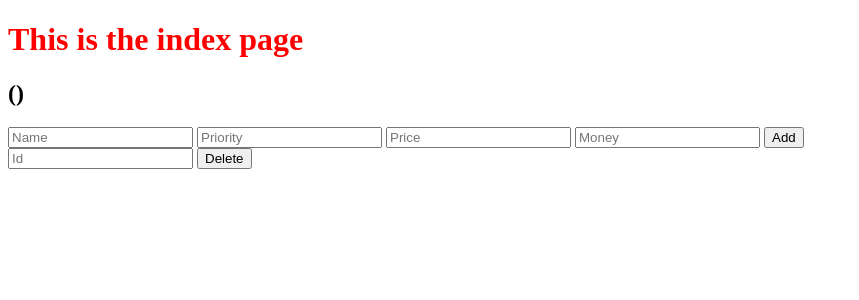
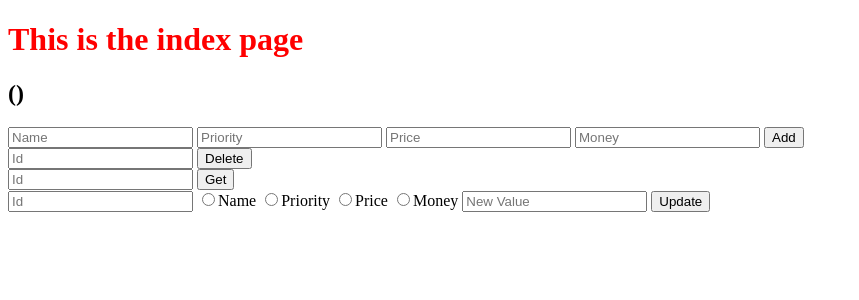
Before and after one commit to PGalicia/BudgetPlanner, a Flask app: page / in a window 1280 px wide. Shown: the top 300 px of the page, without its empty margins (0-859 px from the left). Run offline with Flask 2, Linux system fonts and the light colour scheme; data that the repository does not hold is empty.

Commit message:
Created MySQL functions

```diff
--- a/main.py
+++ b/main.py
@@ -4,11 +4,9 @@
 
 app = Flask(__name__)
 
-# Test
-
 @app.route("/")
 def index():
-    return render_template("index.html", list=mysqlcommands.get_items())
+    return render_template("index.html", list=mysqlcommands.get_all_items())
 
 
 # Add an item to the database
@@ -18,38 +16,17 @@
     name = request.form['name']
     priority = request.form['priority']
     price = request.form['price']
-    money = request.form['money']
+    money = request.form['money'] # TASK: make sure that if it's empty then add a zero
 
     # Check if any of the data is valid
     # priority - check if it's an int and the length is just one
     # price - check that it's a float (maybe just use the way you enter money for the bank)
     # allocated_money - check that it's a float (maybe just use the way you enter money for the bank)
 
-    connection = pymysql.connect(
-        host='localhost',
-        user='root',
-        password='',
-        db='budget',
-    )
-
-    try:
-        with connection.cursor() as cursor:
-            sql = "INSERT INTO item (name, priority, price, allocated_money) VALUES (%s, %s, %s, %s)"
-            try:
-                cursor.execute(sql, (name, priority, price, money))
-
-            except:
-                return jsonify({"message": "Data was not be able to add"})
-
-        connection.commit()
-        allItems = mysqlcommands.get_items()
-
-    finally:
-        connection.close()
-        return jsonify({
-            "message" : "Data successfully added",
-            "allItems" : allItems
-        })
+    return jsonify({
+        "message" : mysqlcommands.add_item(name, priority, price, money),
+        "allItems" : mysqlcommands.get_all_items()
+    })
 
 
 # Remove an item from the database
@@ -60,30 +37,65 @@
 
     # Check if the ID exists
 
-    connection = pymysql.connect(
-        host='localhost',
-        user='root',
-        password='',
-        db='budget',
-    )
+    return jsonify({
+        "message" : mysqlcommands.delete_item(id),
+        "allItems" : mysqlcommands.get_all_items()
+    })
 
-    try:
-        with connection.cursor() as cursor:
-            sql = "DELETE FROM budget.item WHERE id = %s"
-            try:
-                cursor.execute(sql, (id,))
-            except:
-                return jsonify({"message": "Item was not successfully deleted"})
 
-        connection.commit()
-        allItems = mysqlcommands.get_items()
-    finally:
-        connection.close()
+# Get the item from the database
+@app.route("/item", methods=['POST'])
+def get():
+    id = request.form['id']
+
+    item = mysqlcommands.get_item(id)
+
+    if len(item) == 0:
         return jsonify({
-            "message": "Item successfully deleted",
-            "allItems": allItems
+            "message" : "ID does not exist"
         })
 
+    return jsonify({
+        "item" : item,
+    })
+
+
+# Update the item
+@app.route("/edit/<category>" , methods=['POST'])
+def edit(category):
+
+    id = request.form['id']
+    newValue = request.form['value']
+
+    # Check that the ID exists
+    # Check if the newValue is valid
+
+    if category == "name":
+        return jsonify({
+            "message" : mysqlcommands.edit_item_name(id, newValue),
+            "allItems": mysqlcommands.get_all_items()
+        })
+    elif category == "priority":
+        return jsonify({
+            "message" : mysqlcommands.edit_item_priority(id, newValue),
+            "allItems": mysqlcommands.get_all_items()
+        })
+    elif category == "price":
+        return jsonify({
+            "message" : mysqlcommands.edit_item_price(id, newValue),
+            "allItems": mysqlcommands.get_all_items()
+        })
+    elif category == "money":
+        return jsonify({
+            "message" : mysqlcommands.edit_item_money(id, newValue),
+            "allItems": mysqlcommands.get_all_items()
+        })
+
+    # Error Case (Need Fixing)
+    return jsonify({
+        "message" : "FAIL",
+        "allItems": mysqlcommands.get_all_items()
+    })
 
 if __name__ == "__main__":
     app.run(debug=True)
--- a/mysqlcommands.py
+++ b/mysqlcommands.py
@@ -1,7 +1,7 @@
 import pymysql
 
 # Get All Item Objects
-def get_items():
+def get_all_items():
 
     connection = pymysql.connect(
         host='localhost',
@@ -17,6 +17,7 @@
                 cursor.execute(sql)
                 result = cursor.fetchall()
 
+            # TASK: From current tests this code is unreachable, possibly just delete it
             except:
                 print("Oops! Something wrong")
 
@@ -24,9 +25,181 @@
     finally:
         connection.close()
 
-        # Ensure that the item is formatted correctly - This prevent inconsistency
+        # TASK: Ensure that the item is formatted correctly - This prevent inconsistency
         return result
-#
-# # Get Item Object
-# # Add Item Object
-# # Edit Item Object
+
+
+# Get Item Object
+def get_item(id):
+
+    connection = pymysql.connect(
+        host='localhost',
+        user='root',
+        password='',
+        db='budget',
+    )
+
+    try:
+        with connection.cursor() as cursor:
+            sql = "SELECT * FROM budget.item WHERE id = %s;"
+            try:
+                cursor.execute(sql, (id,))
+                result = cursor.fetchone()
+
+                if result is None:
+                    result = ()
+
+            # TASK: From current tests this code is unreachable, possibly just delete it
+            except:
+                print("Oops! Something wrong")
+
+        connection.commit()
+    finally:
+        connection.close()
+
+        # TASK: Ensure that the item is formatted correctly - This prevent inconsistency
+        return result
+
+
+# Add Item Object
+def add_item(name, priority, price, money=0.00):
+
+    connection = pymysql.connect(
+        host='localhost',
+        user='root',
+        password='',
+        db='budget',
+    )
+
+    try:
+        with connection.cursor() as cursor:
+            sql = "INSERT INTO item (name, priority, price, allocated_money) VALUES (%s, %s, %s, %s)"
+            try:
+                cursor.execute(sql, (name, priority, price, money))
+
+            except:
+                return "Data was not be able to add"
+
+        connection.commit()
+
+    finally:
+        connection.close()
+        return "Data successfully added"
+
+
+# Remove Item Object
+def delete_item(id):
+
+    connection = pymysql.connect(
+        host='localhost',
+        user='root',
+        password='',
+        db='budget',
+    )
+
+    try:
+        with connection.cursor() as cursor:
+            sql = "DELETE FROM budget.item WHERE id = %s"
+            try:
+                cursor.execute(sql, (id,))
+            except:
+                return "Item was not successfully deleted"
+
+        connection.commit()
+
+    finally:
+        connection.close()
+        return "Item successfully deleted"
+
+
+# Edit Item Object
+def edit_item_name(id, name):
+    connection = pymysql.connect(
+        host='localhost',
+        user='root',
+        password='',
+        db='budget',
+    )
+
+    try:
+        with connection.cursor() as cursor:
+            sql = "UPDATE item SET name = %s WHERE id = %s;"
+            try:
+                cursor.execute(sql, (name, id))
+            except:
+                return "Name was not successfully changed"
+
+        connection.commit()
+
+    finally:
+        connection.close()
+        return "Name was successfully changed"
+
+
+def edit_item_priority(id, priority):
+    connection = pymysql.connect(
+        host='localhost',
+        user='root',
+        password='',
+        db='budget',
+    )
+
+    try:
+        with connection.cursor() as cursor:
+            sql = "UPDATE item SET priority = %s WHERE id = %s;"
+            try:
+                cursor.execute(sql, (priority, id))
+            except:
+                return "Priority was not successfully updated"
+
+        connection.commit()
+
+    finally:
+        connection.close()
+        return "Priority was successfully changed"
+
+
+def edit_item_price(id, price):
+    connection = pymysql.connect(
+        host='localhost',
+        user='root',
+        password='',
+        db='budget',
+    )
+
+    try:
+        with connection.cursor() as cursor:
+            sql = "UPDATE item SET price = %s WHERE id = %s;"
+            try:
+                cursor.execute(sql, (price, id))
+            except:
+                return "Price was not successfully updated"
+
+        connection.commit()
+
+    finally:
+        connection.close()
+        return "Price was successfully changed"
+
+
+def edit_item_money(id, money):
+    connection = pymysql.connect(
+        host='localhost',
+        user='root',
+        password='',
+        db='budget',
+    )
+
+    try:
+        with connection.cursor() as cursor:
+            sql = "UPDATE item SET allocated_money = %s WHERE id = %s;"
+            try:
+                cursor.execute(sql, (money, id))
+            except:
+                return "Money was not successfully updated"
+
+        connection.commit()
+
+    finally:
+        connection.close()
+        return "Money was successfully changed"
--- a/static/js/index.js
+++ b/static/js/index.js
@@ -35,4 +35,45 @@
         event.preventDefault()
     });
 
+    $("#get").on("submit", function(event) {
+        $.ajax({
+            data : { id : $("#item_id_get").val() },
+            type : "POST",
+            url : "/item"
+        })
+        .done(function(data) {
+            if (data.message) {
+                $(".get_result").text(data.message)
+            } else {
+                $(".get_result").text(data.item)
+            }
+        });
+        event.preventDefault()
+    });
+
+//    $("button").click(function(){
+//        var radioValue = $("input[name='gender']:checked").val();
+//        if(radioValue){
+//            alert("Your are a - " + radioValue);
+//        }
+//    });
+
+    $("#update").on("submit", function(event) {
+
+        var category = $("input[name='edit']:checked").val();
+        $.ajax({
+            data : {
+                id : $("#item_id_update").val(),
+                value : $("#new").val()
+            },
+            type : "POST",
+            url : "/edit/" + category
+        })
+        .done(function(data) {
+            $(".update_result").text(data.message)
+            $(".list").text(data.allItems);
+        });
+        event.preventDefault()
+    });
+
 });
--- a/templates/index.html
+++ b/templates/index.html
@@ -26,6 +26,33 @@
 
     <div class="result"></div>
 
+    <!--Get-->
+    <form method="POST" id="get">
+        <input type="text" id="item_id_get" placeholder="Id">
+        <button>Get</button>
+    </form>
+
+    <div class="get_result"></div>
+
+    <!--Update-->
+    <form method="POST" id="update">
+        <input type="text" id="item_id_update" placeholder="Id">
+        <input type="radio" name="edit" value="name">Name
+        <input type="radio" name="edit" value="priority">Priority
+        <input type="radio" name="edit" value="price">Price
+        <input type="radio" name="edit" value="money">Money
+        <input type="text" id="new" placeholder="New Value">
+        <button>Update</button>
+    </form>
+
+    <div class="update_result"></div>
+
+    <!--<p>-->
+        <!--<input type="radio" name="gender" value="male">Male-->
+        <!--<input type="radio" name="gender" value="female">Female-->
+    <!--</p>-->
+    <!--<button>Press</button>-->
+
     <script src="https://ajax.googleapis.com/ajax/libs/jquery/3.3.1/jquery.min.js"></script>
     <script src="{{ url_for('static', filename='js/index.js') }}"></script>
 </body>
```
